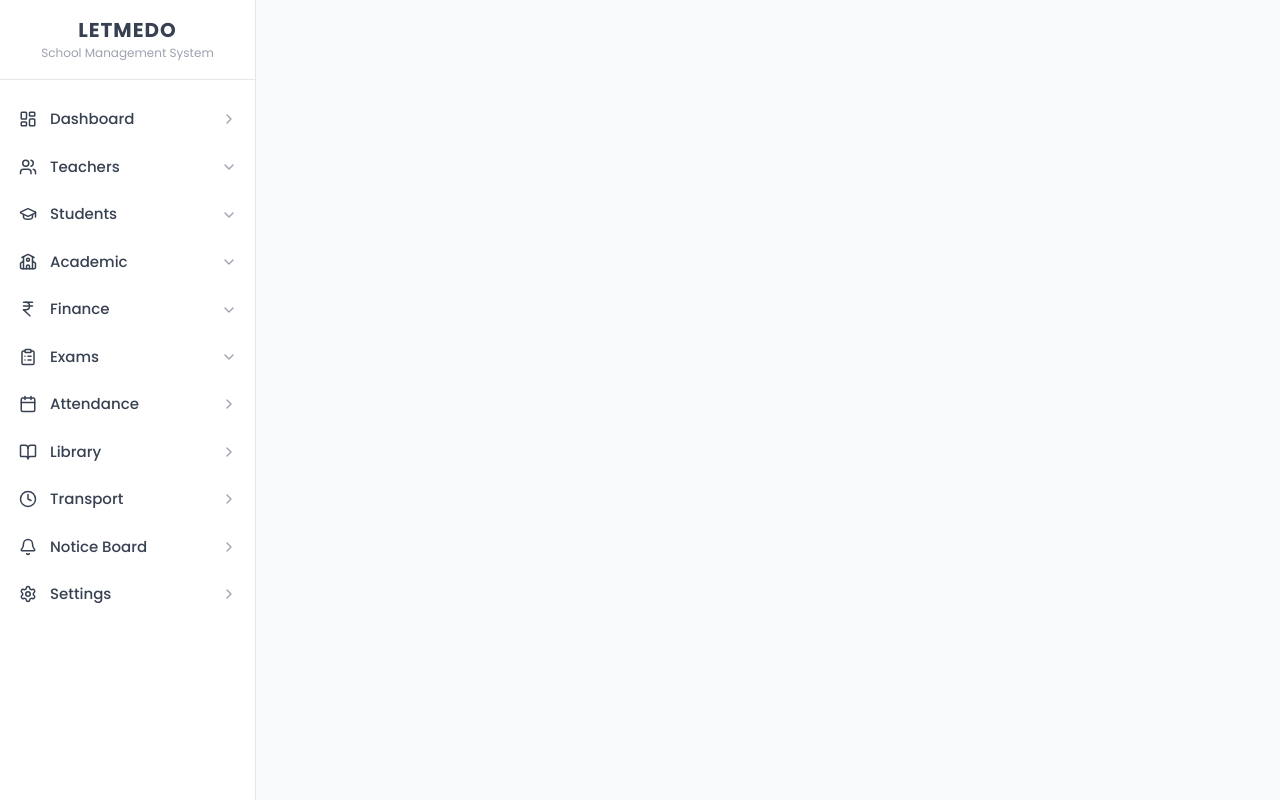
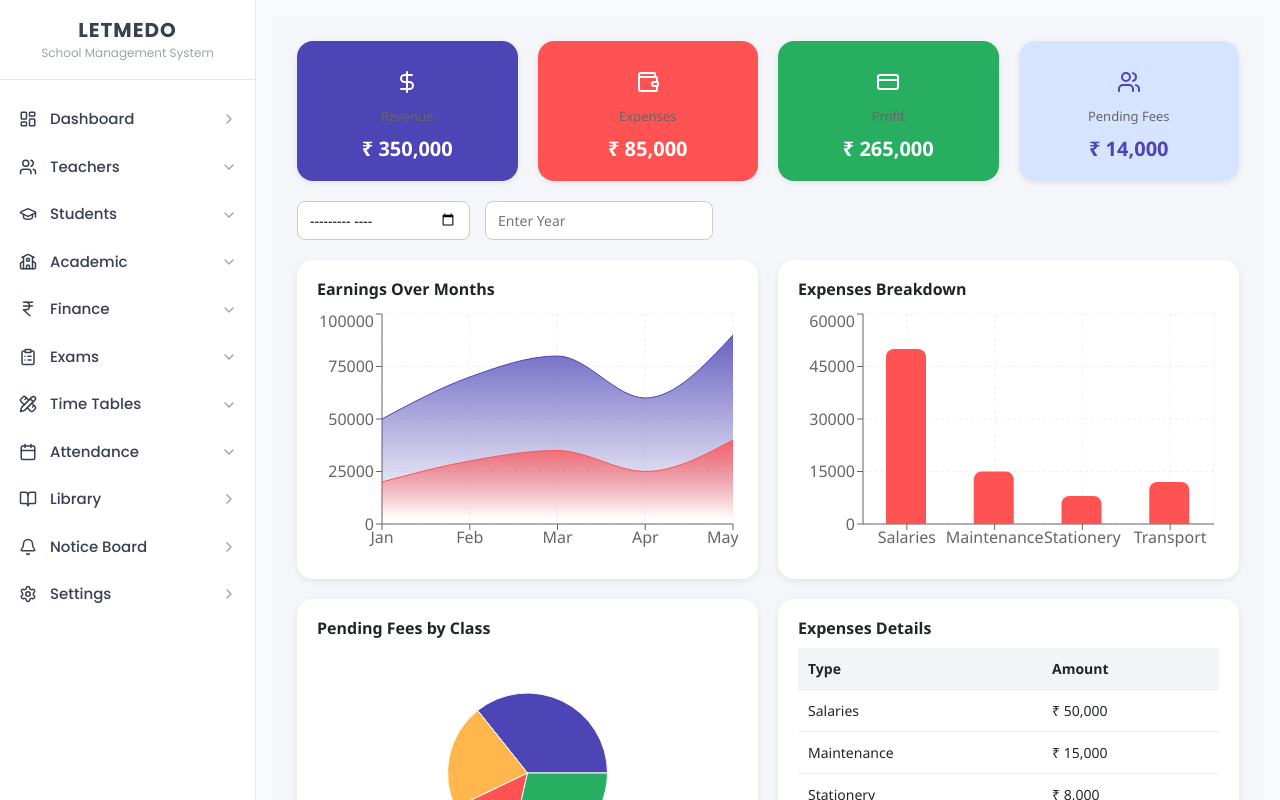
Before and after one commit to askideas/school-managemet-system, a React (Vite) app: page /financereport in a window 1280 px wide. Built offline with nearby package versions, Linux system fonts and the light colour scheme.

Commit message:
Finance Report Commits

```diff
--- a/src/App.jsx
+++ b/src/App.jsx
@@ -15,6 +15,7 @@ import ExamResults from './Pages/ExamResults/ExamResults'
 import StudentFee from './Pages/StudentFee/StudentFee'
 import Expenses from './Pages/Expenses/Expenses'
 import Payroll from './Pages/Payroll/Payroll'
+import FinanceReport from './Pages/FinanceReport/FinanceReport'
 
 const App = () => {
   const [activeAccordion, setActiveAccordion] = useState('billing')
@@ -121,6 +122,7 @@ const App = () => {
               <Route path="/studentfee" element={<StudentFee />} />
               <Route path="/expenses" element={<Expenses />} />
               <Route path="/payroll" element={<Payroll />} />
+              <Route path="/financereport" element={<FinanceReport />} />
             </Routes>
           </div>
         </div>
--- /dev/null
+++ b/src/Pages/FinanceReport/FinanceReport.css
@@ -0,0 +1,116 @@
+.finance-container {
+  background-color: #f5f6fa;
+  padding: 25px;
+  min-height: 100vh;
+  font-family: 'Segoe UI', Tahoma, Geneva, Verdana, sans-serif;
+}
+
+.finance-row {
+  display: flex;
+  flex-wrap: wrap;
+  gap: 20px;
+  margin-bottom: 20px;
+}
+
+.finance-col-lg-3 {
+  flex: 1 1 calc(25% - 20px);
+}
+
+.finance-col-lg-6 {
+  flex: 1 1 calc(50% - 20px);
+}
+
+/* =====================
+   Cards
+===================== */
+.finance-card {
+  border-radius: 16px;
+  padding: 20px;
+  background: #fff;
+  box-shadow: 0 2px 6px rgba(0,0,0,0.08);
+  display: flex;
+  flex-direction: column;
+  align-items: center;
+  gap: 10px;
+}
+
+.finance-card-icon {
+  font-size: 24px;
+}
+
+.finance-text-muted {
+  font-size: 13px;
+  color: #666;
+  margin: 0;
+}
+
+.finance-card h3 {
+  font-size: 20px;
+  font-weight: 600;
+  margin: 0;
+}
+
+/* Card Colors */
+.bg-purple { background-color: #4D44B5; color: #fff; }
+.bg-red { background-color: #FF5252; color: #fff; }
+.bg-green { background-color: #27AE60; color: #fff; }
+.bg-blue { background-color: #d6e4ff; color: #4D44B5; }
+
+/* =====================
+   Charts
+===================== */
+.finance-chart-card {
+  background: #fff;
+  border-radius: 16px;
+  padding: 20px;
+  box-shadow: 0 2px 6px rgba(0,0,0,0.08);
+}
+
+.finance-chart-title {
+  font-size: 16px;
+  font-weight: 600;
+  margin-bottom: 10px;
+}
+
+/* =====================
+   Table
+===================== */
+.finance-table-card {
+  background: #fff;
+  border-radius: 16px;
+  padding: 20px;
+  box-shadow: 0 2px 6px rgba(0,0,0,0.08);
+}
+
+.finance-table-title {
+  font-size: 16px;
+  font-weight: 600;
+  margin-bottom: 10px;
+}
+
+.finance-table {
+  width: 100%;
+  border-collapse: collapse;
+}
+
+.finance-table th, .finance-table td {
+  padding: 10px;
+  border-bottom: 1px solid #eee;
+  font-size: 14px;
+  text-align: left;
+}
+
+/* =====================
+   Filters
+===================== */
+.finance-filters {
+  gap: 15px;
+  margin-bottom: 20px;
+}
+
+.finance-input {
+  padding: 8px 12px;
+  border-radius: 8px;
+  border: 1px solid #ccc;
+  font-size: 14px;
+}
--- /dev/null
+++ b/src/Pages/FinanceReport/FinanceReport.jsx
@@ -0,0 +1,174 @@
+import React, { useState } from "react";
+import {
+  AreaChart, Area, BarChart, Bar, XAxis, YAxis, CartesianGrid, Tooltip, ResponsiveContainer, PieChart, Pie, Cell
+} from "recharts";
+import { DollarSign, CreditCard, Wallet, Users } from "lucide-react";
+import "./FinanceReport.css";
+
+const FinanceReport = () => {
+  const [monthFilter, setMonthFilter] = useState("");
+  const [yearFilter, setYearFilter] = useState("");
+
+  // Sample Data
+  const earningsData = [
+    { month: "Jan", total: 50000, fees: 20000 },
+    { month: "Feb", total: 70000, fees: 30000 },
+    { month: "Mar", total: 80000, fees: 35000 },
+    { month: "Apr", total: 60000, fees: 25000 },
+    { month: "May", total: 90000, fees: 40000 },
+  ];
+
+  const expensesData = [
+    { name: "Salaries", amount: 50000 },
+    { name: "Maintenance", amount: 15000 },
+    { name: "Stationery", amount: 8000 },
+    { name: "Transport", amount: 12000 },
+  ];
+
+  const pendingFeesData = [
+    { name: "Class 1", value: 5000 },
+    { name: "Class 2", value: 3000 },
+    { name: "Class 3", value: 2000 },
+    { name: "Class 4", value: 4000 },
+  ];
+
+  const COLORS = ["#4D44B5", "#FFB74D", "#FF5252", "#27AE60"];
+
+  // Calculations
+  const totalRevenue = earningsData.reduce((acc, e) => acc + e.total, 0);
+  const totalFees = earningsData.reduce((acc, e) => acc + e.fees, 0);
+  const totalExpenses = expensesData.reduce((acc, e) => acc + e.amount, 0);
+  const totalPending = pendingFeesData.reduce((acc, e) => acc + e.value, 0);
+  const totalProfit = totalRevenue - totalExpenses;
+
+  return (
+    <div className="finance-container">
+
+      {/* Top Stats Cards */}
+      <div className="finance-row">
+        <div className="finance-col-lg-3">
+          <div className="finance-card bg-purple">
+            <div className="finance-card-icon"><DollarSign /></div>
+            <p className="finance-text-muted">Revenue</p>
+            <h3>₹ {totalRevenue.toLocaleString()}</h3>
+          </div>
+        </div>
+        <div className="finance-col-lg-3">
+          <div className="finance-card bg-red">
+            <div className="finance-card-icon"><Wallet /></div>
+            <p className="finance-text-muted">Expenses</p>
+            <h3>₹ {totalExpenses.toLocaleString()}</h3>
+          </div>
+        </div>
+        <div className="finance-col-lg-3">
+          <div className="finance-card bg-green">
+            <div className="finance-card-icon"><CreditCard /></div>
+            <p className="finance-text-muted">Profit</p>
+            <h3>₹ {totalProfit.toLocaleString()}</h3>
+          </div>
+        </div>
+        <div className="finance-col-lg-3">
+          <div className="finance-card bg-blue">
+            <div className="finance-card-icon"><Users /></div>
+            <p className="finance-text-muted">Pending Fees</p>
+            <h3>₹ {totalPending.toLocaleString()}</h3>
+          </div>
+        </div>
+      </div>
+
+      {/* Filters */}
+      <div className="finance-row finance-filters">
+        <input type="month" className="finance-input" value={monthFilter} onChange={(e) => setMonthFilter(e.target.value)} placeholder="Select Month"/>
+        <input type="number" className="finance-input" value={yearFilter} onChange={(e) => setYearFilter(e.target.value)} placeholder="Enter Year"/>
+      </div>
+
+      {/* Charts Row */}
+      <div className="finance-row">
+        <div className="finance-col-lg-6">
+          <div className="finance-chart-card">
+            <h5 className="finance-chart-title">Earnings Over Months</h5>
+            <ResponsiveContainer width="100%" height={250}>
+              <AreaChart data={earningsData}>
+                <defs>
+                  <linearGradient id="totalRevenue" x1="0" y1="0" x2="0" y2="1">
+                    <stop offset="5%" stopColor="#4D44B5" stopOpacity={0.8}/>
+                    <stop offset="95%" stopColor="#4D44B5" stopOpacity={0}/>
+                  </linearGradient>
+                  <linearGradient id="totalFees" x1="0" y1="0" x2="0" y2="1">
+                    <stop offset="5%" stopColor="#FF5252" stopOpacity={0.8}/>
+                    <stop offset="95%" stopColor="#FF5252" stopOpacity={0}/>
+                  </linearGradient>
+                </defs>
+                <CartesianGrid strokeDasharray="3 3" stroke="#eee"/>
+                <XAxis dataKey="month"/>
+                <YAxis/>
+                <Tooltip/>
+                <Area type="monotone" dataKey="total" stroke="#4D44B5" fill="url(#totalRevenue)" fillOpacity={1}/>
+                <Area type="monotone" dataKey="fees" stroke="#FF5252" fill="url(#totalFees)" fillOpacity={1}/>
+              </AreaChart>
+            </ResponsiveContainer>
+          </div>
+        </div>
+
+        <div className="finance-col-lg-6">
+          <div className="finance-chart-card">
+            <h5 className="finance-chart-title">Expenses Breakdown</h5>
+            <ResponsiveContainer width="100%" height={250}>
+              <BarChart data={expensesData}>
+                <CartesianGrid strokeDasharray="3 3" stroke="#eee"/>
+                <XAxis dataKey="name"/>
+                <YAxis/>
+                <Tooltip/>
+                <Bar dataKey="amount" fill="#FF5252" barSize={40} radius={[8,8,0,0]} />
+              </BarChart>
+            </ResponsiveContainer>
+          </div>
+        </div>
+      </div>
+
+      {/* Pending Fees Pie */}
+      <div className="finance-row">
+        <div className="finance-col-lg-6">
+          <div className="finance-chart-card">
+            <h5 className="finance-chart-title">Pending Fees by Class</h5>
+            <ResponsiveContainer width="100%" height={250}>
+              <PieChart>
+                <Pie data={pendingFeesData} dataKey="value" cx="50%" cy="50%" outerRadius={80}>
+                  {pendingFeesData.map((entry,index)=>(
+                    <Cell key={`cell-${index}`} fill={COLORS[index%COLORS.length]} />
+                  ))}
+                </Pie>
+              </PieChart>
+            </ResponsiveContainer>
+          </div>
+        </div>
+
+        {/* Expenses Table */}
+        <div className="finance-col-lg-6">
+          <div className="finance-table-card">
+            <h5 className="finance-table-title">Expenses Details</h5>
+            <table className="finance-table">
+              <thead>
+                <tr>
+                  <th>Type</th>
+                  <th>Amount</th>
+                </tr>
+              </thead>
+              <tbody>
+                {expensesData.map((item,index)=>(
+                  <tr key={index}>
+                    <td>{item.name}</td>
+                    <td>₹ {item.amount.toLocaleString()}</td>
+                  </tr>
+                ))}
+              </tbody>
+            </table>
+          </div>
+        </div>
+      </div>
+
+    </div>
+  );
+};
+
+export default FinanceReport;
--- a/src/SMSData.jsx
+++ b/src/SMSData.jsx
@@ -10,7 +10,8 @@ import {
     ClipboardList,
     Settings,
     Bell,
-    IndianRupee
+    IndianRupee,
+    PencilRuler
 } from "lucide-react";
 
 export const schoolMenuItems = [
@@ -106,7 +107,7 @@ export const schoolMenuItems = [
                 link: '/payroll'
             },
             {
-                id: 'financial-reports',
+                id: 'financereport',
                 label: 'Finance Reports',
                 link: '/financereport'
             }
@@ -132,24 +133,53 @@ export const schoolMenuItems = [
         ]
     },
     {
+        id: 'timetablessection',
+        label: 'Time Tables',
+        icon: <PencilRuler size={18} />,
+        link: false,
+        hasSubmenu: true,
+        subItems: [
+            {
+                id: 'slots',
+                label: 'Slots',
+                link: '/slots'
+            },
+            {
+                id: 'timetables',
+                label: 'Time Tables',
+                link: '/timetables'
+            }
+        ]
+    },
+    {
         id: 'attendance',
         label: 'Attendance',
         icon: <Calendar size={18} />,
         link: '/attendance',
-        hasSubmenu: false
+        hasSubmenu: true,
+        subItems: [
+            {
+                id: 'studentsattendance',
+                label: 'Students Attendance',
+                link: '/studentsattendance'
+            },
+            {
+                id: 'teachersAttendance',
+                label: 'Teachers Attendance',
+                link: '/teachersattendance'
+            },
+            {
+                id: 'staffattendance',
+                label: 'Staff Attendance',
+                link: '/staffattendance'
+            }
+        ]
     },
     {
         id: 'library',
         label: 'Library',
         icon: <BookOpen size={18} />,
         link: '/library',
-        hasSubmenu: false
-    },
-    {
-        id: 'transport',
-        label: 'Transport',
-        icon: <Clock size={18} />,
-        link: '/transport',
         hasSubmenu: false
     },
     {
```
